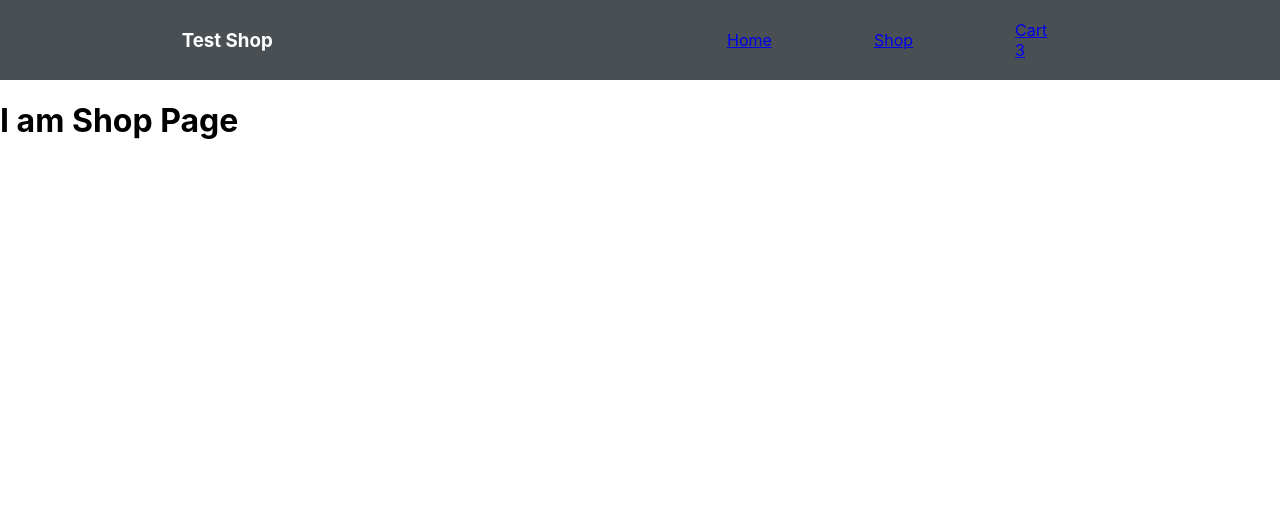
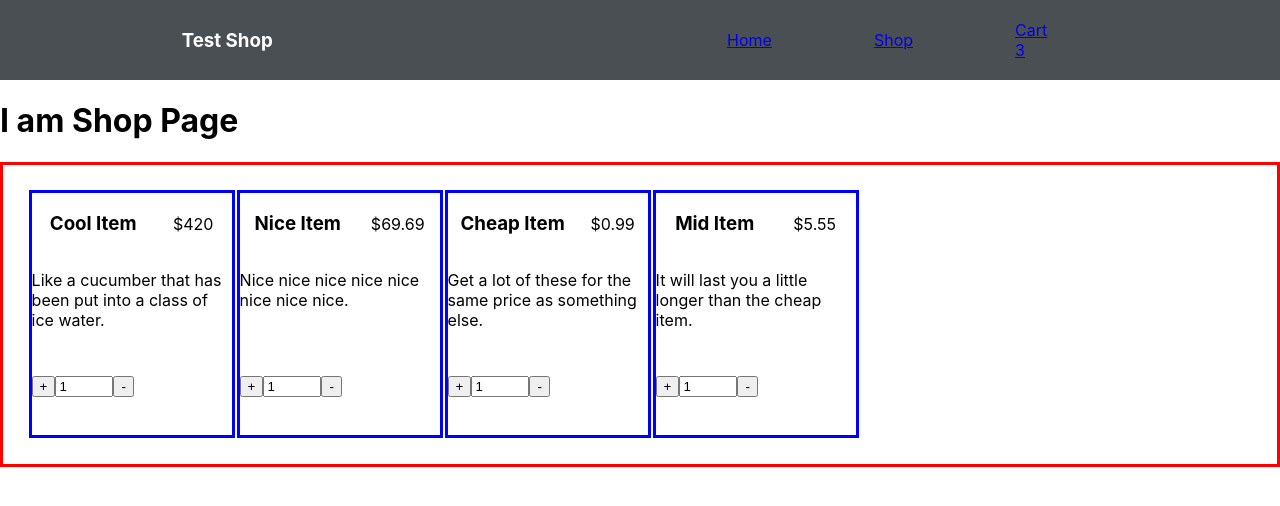
Before and after one commit to TruDarksider/shopping-cart, a React (Create React App) app: page /shop in a window 1280 px wide. Shown: the top 506 px of the page. Built offline with nearby package versions, Linux system fonts and the light colour scheme.

Commit message:
Refactored shop to use items.json

```diff
--- a/src/Shop.js
+++ b/src/Shop.js
@@ -1,7 +1,36 @@
+import items from './items.json'
+
 const Shop = () =>{
+    const quantity = 1;
     return (
         <div>
             <h1>I am Shop Page</h1>
+            <div className="cardContainer">
+            {items.map((item) => {
+                return (
+                    <div className="card">
+                        <div className="cardHeader">
+                            <h3 key={item.id}>{item.name}</h3>
+                            <span>${item.price}</span>
+                        </div>
+                        <p>{item.description}</p>
+                        <div className="addToCart">
+                        {quantity === 0 ? (
+                            <button>+ Add To Cart</button>
+                        ) :
+                            (
+                                <div className='changeQuantity'>
+                                    <button>+</button>
+                                    <input type='number' value={quantity} />
+                                    <button>-</button>
+                                </div>
+                            )
+                        }
+                    </div>
+                </div>
+                );
+            })}
+            </div>
         </div>
     )
 }
```
